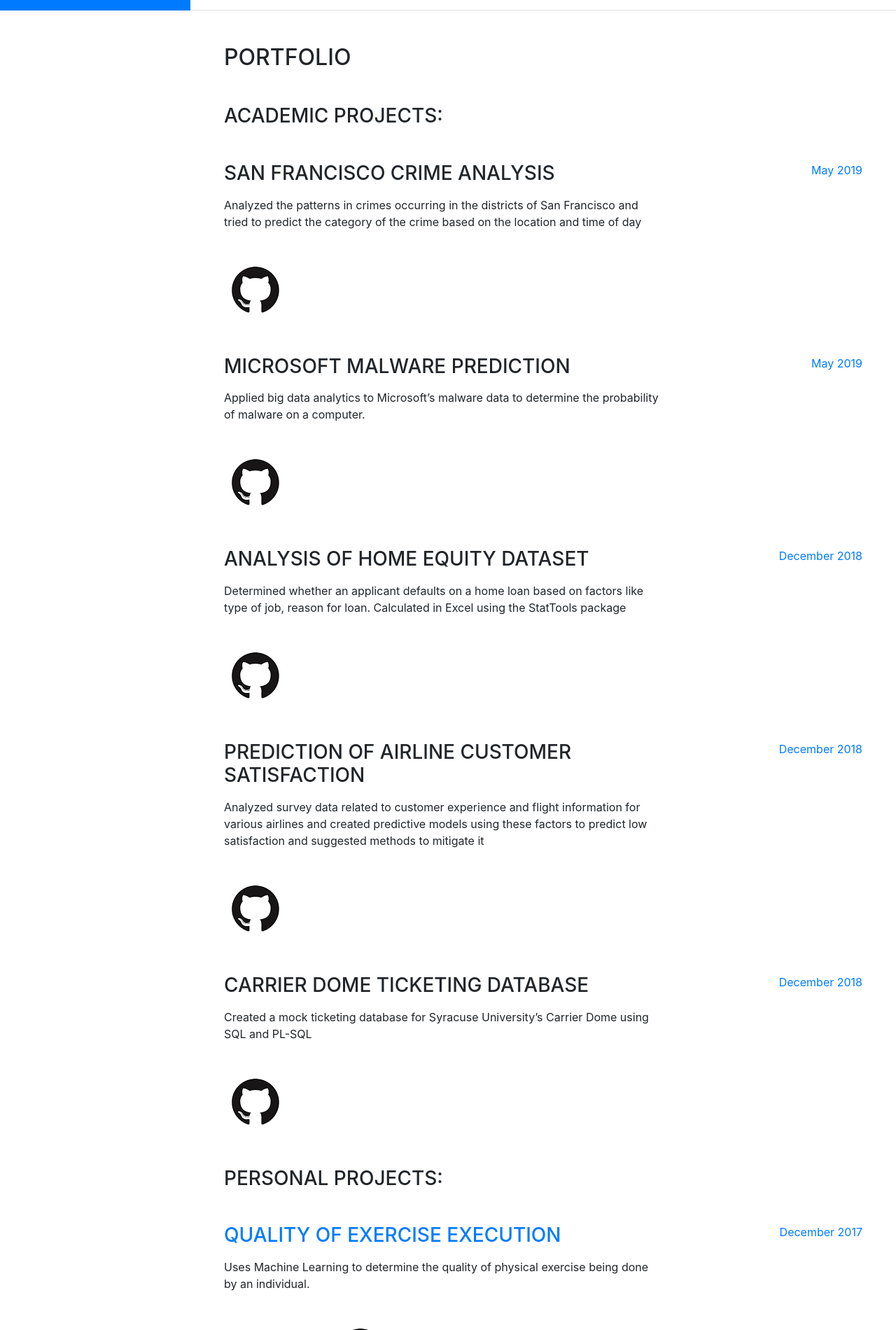
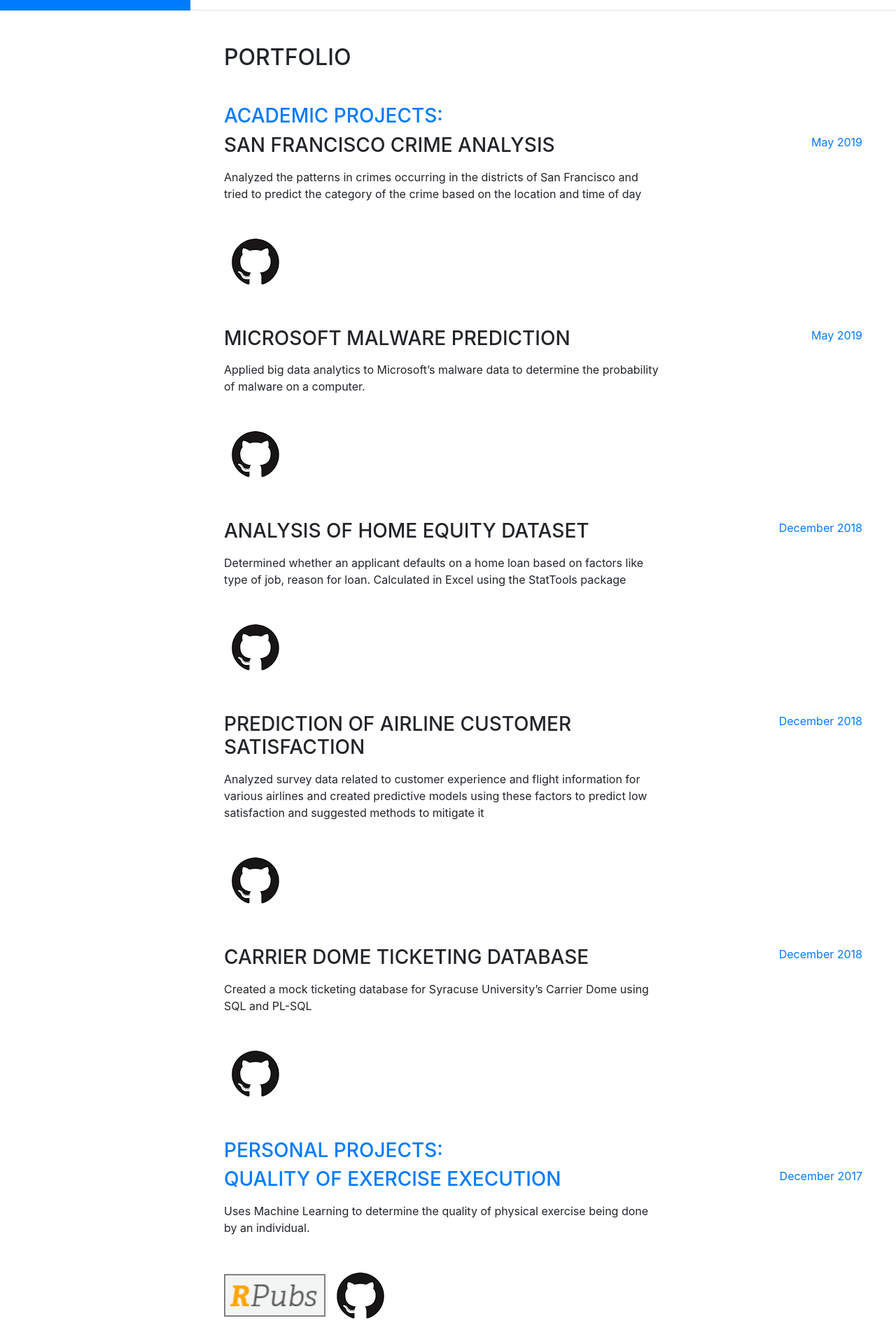
Before and after one commit to Eashani/eashani.github.io, a website with bundled scripts: page index.html in a window 1280 px wide. Shown: the part 785-2685 px from the top of the page at 70% size. Built offline with nearby package versions, Linux system fonts and the light colour scheme; a web font is replaced by a local one.

Commit message:
Update index.html

```diff
--- a/index.html
+++ b/index.html
@@ -118,7 +118,7 @@
       <section class="resume-section p-3 p-lg-5 d-flex flex-column" id="portfolio">
         <div class="my-auto">
           <h2 class="mb-5">Portfolio</h2>
-	<h3 class="mb-5">Academic Projects:</h2>
+	<h3 class="text-primary">Academic Projects:</h2>
 	 <div class="resume-item d-flex flex-column flex-md-row mb-5">
             <div class="resume-content mr-auto">
               <h3 class="mb-0">San Francisco Crime Analysis</h3>
@@ -190,7 +190,7 @@
             </div>
           </div>
 
-	<h3 class="mb-5">Personal Projects:</h2>
+	<h3 class="text-primary">Personal Projects:</h2>
           <div class="resume-item d-flex flex-column flex-md-row mb-5">
             <div class="resume-content mr-auto">
               <a href="https://rpubs.com/eashani/344399" target="_blank"><h3 class="mb-0">Quality of Exercise Execution</h3></a>
```
